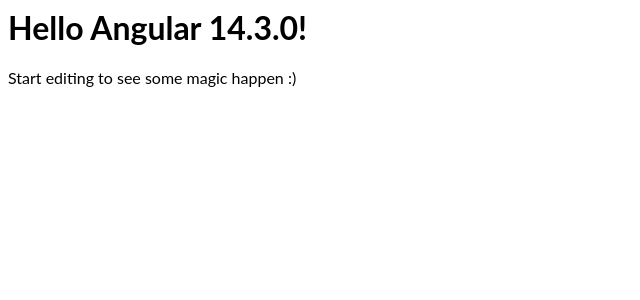
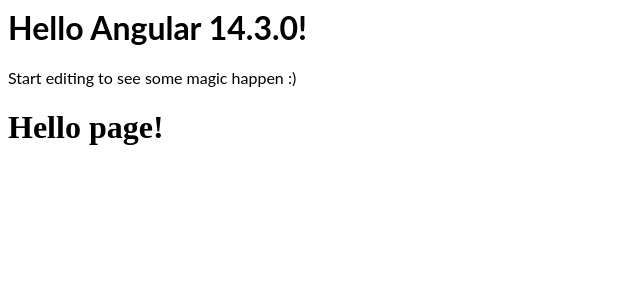
Before and after one commit to StevenWeng/angular-ivy-nzl5da, an Angular app: page / in a window 1280 px wide. Shown: the top 300 px of the page, without its empty margins (0-640 px from the left). Built offline with nearby package versions, Linux system fonts and the light colour scheme.

Commit message:
4 files modified

```diff
--- a/src/app/app.component.html
+++ b/src/app/app.component.html
@@ -2,3 +2,4 @@
 <p>
   Start editing to see some magic happen :)
 </p>
+<pages></pages>
--- a/src/app/app.module.ts
+++ b/src/app/app.module.ts
@@ -2,12 +2,14 @@
 import { BrowserModule } from "@angular/platform-browser";
 import { FormsModule } from "@angular/forms";
 import { AppRoutingModule } from "./app.routing.module";
+import { PagesModule } from "./pages/pages.module";
 
 import { AppComponent } from "./app.component";
 import { HelloComponent } from "./hello.component";
+import { PagesComponent } from "./pages/pages.component";
 
 @NgModule({
-  imports: [BrowserModule, FormsModule, AppRoutingModule],
+  imports: [BrowserModule, FormsModule, AppRoutingModule, PagesModule],
   declarations: [AppComponent, HelloComponent],
   bootstrap: [AppComponent]
 })
--- a/src/app/pages/pages.component.ts
+++ b/src/app/pages/pages.component.ts
@@ -1,18 +1,9 @@
-import { Component, Input } from "@angular/core";
+import { Component } from "@angular/core";
 
 @Component({
   selector: "pages",
   template: `
-    <h1>Hello {{ name }}!</h1>
-  `,
-  styles: [
-    `
-      h1 {
-        font-family: Lato;
-      }
-    `
-  ]
+    <h1>Hello page!</h1>
+  `
 })
-export class PagesComponent {
-  @Input() name: string;
-}
+export class PagesComponent {}
--- a/src/app/pages/pages.module.ts
+++ b/src/app/pages/pages.module.ts
@@ -2,6 +2,7 @@
 import { PagesComponent } from "./pages.component";
 
 @NgModule({
-  declarations: [PagesComponent]
+  declarations: [PagesComponent],
+  exports: [PagesComponent]
 })
 export class PagesModule {}
```
